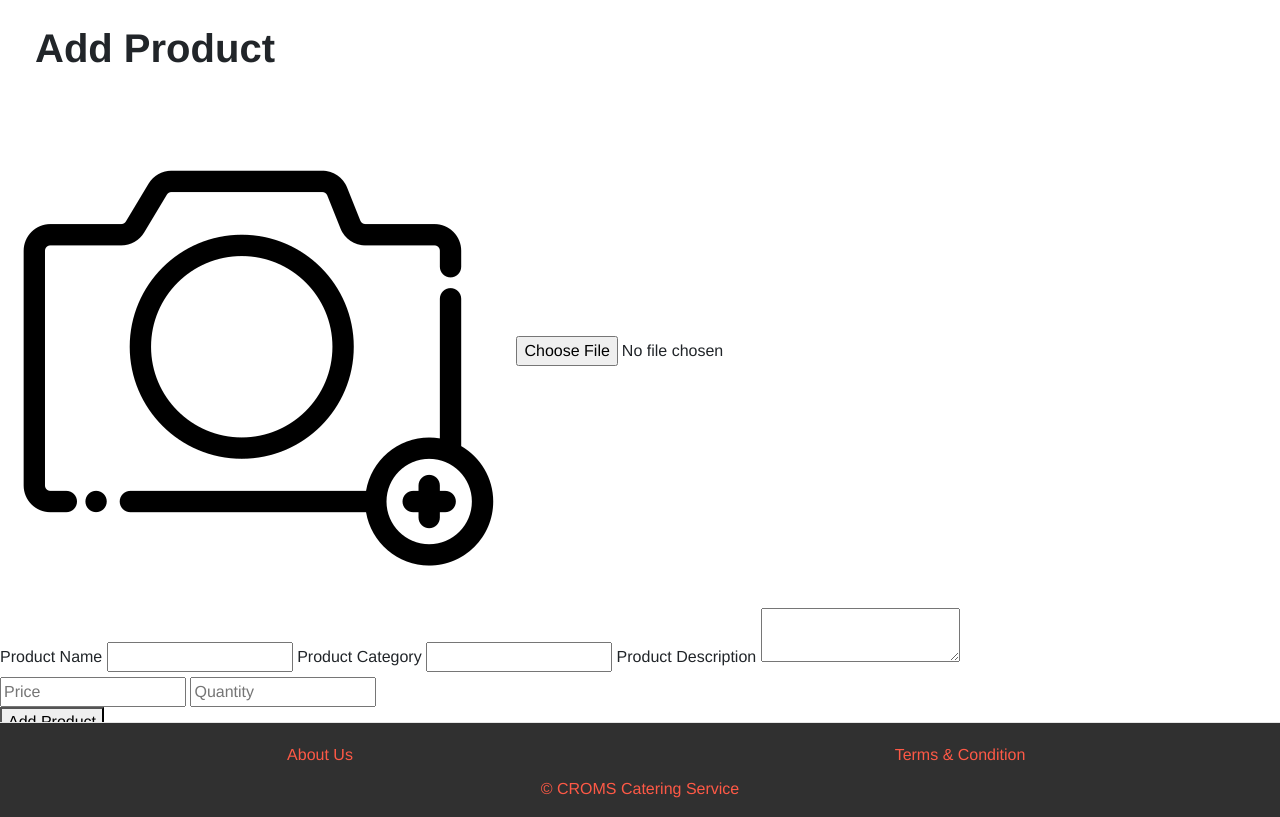
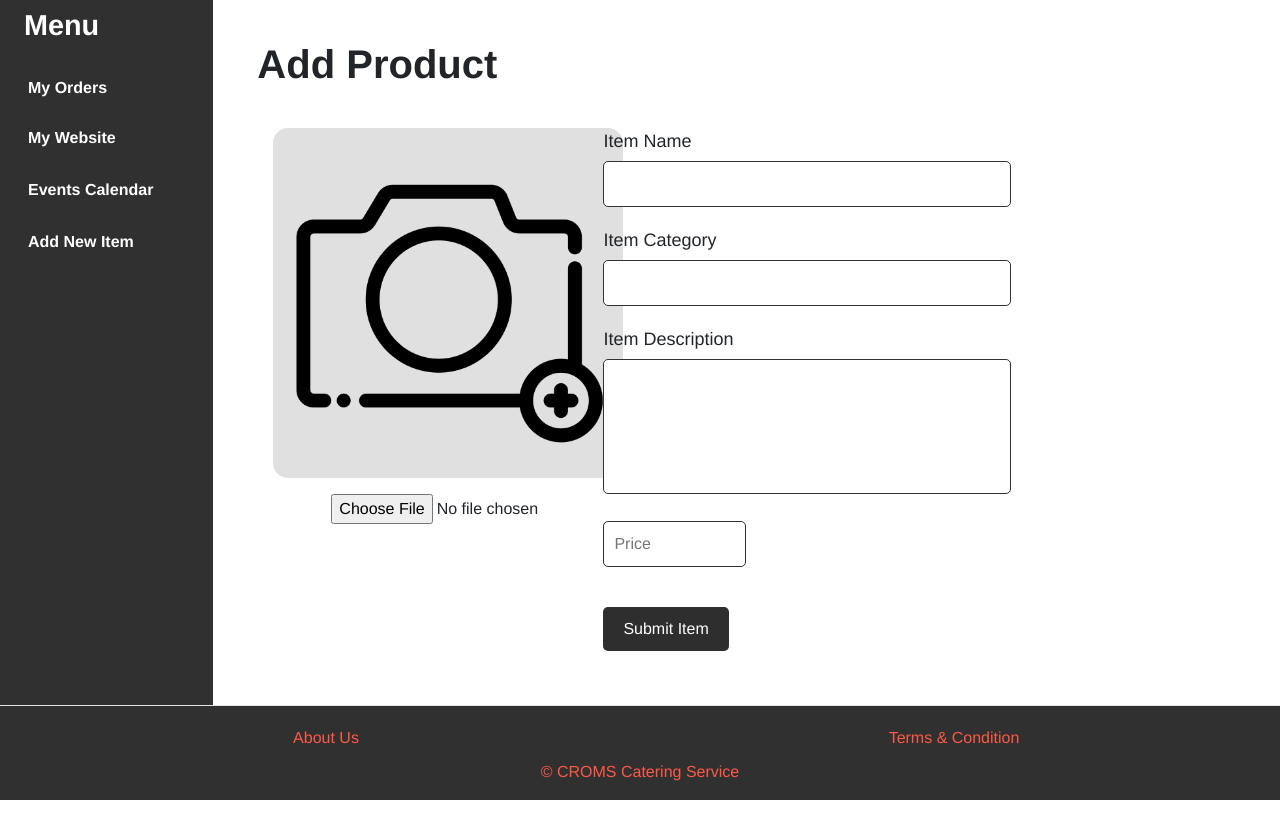
Before and after one commit to KimGabs/IS139-Catering-Website, a PHP site: page /admin/addProduct.php in a window 1280 px wide; the page is wider, and only the part inside the window is pictured. Run offline with PHP 8.4, Linux system fonts and the light colour scheme.

Commit message:
Added menu page and "Add new product" page

```diff
--- a/PHP/admin/addProduct.php
+++ b/PHP/admin/addProduct.php
@@ -1,24 +1,24 @@
 <?php
 	include_once 'header.php';
+    include_once '../../includes/adminSidePanel.inc.php';
 ?>
 	<main>
+		<section class="add-product-form">
         <h1>Add Product</h1>
-		<section class="add-product-form">
             <form action="../../includes/addProduct.inc.php" method="POST" enctype="multipart/form-data">
                 <div class="add-product-form-left">
                     <img id="preview" src="../../img/add-image.png" alt="your image" />
                     <input accept="image/*" type='file' id="image" name="image">
                 </div>
                 <div class="add-product-form-right">
-                    <label for="name">Product Name</label>
+                    <label for="name">Item Name</label>
                     <input type="text" name="name" id="name">
-                    <label for="name">Product Category</label>
+                    <label for="name">Item Category</label>
                     <input type="text" name="category" id="category">
-                    <label for="description">Product Description</label>
+                    <label for="description">Item Description</label>
                     <textarea name="desc" id="description"></textarea>
                     <div class="add-product-form-right-2">
                         <input type="number" name="price" id="price" min="0" step=".01" placeholder="Price">
-                        <input type="number" name="quantity" id="quantity" min="0" placeholder="Quantity">
                     </div>
                     <div class="error">
                     <?php
@@ -44,7 +44,7 @@
                         }
                     ?>
                     </div>
-                    <button type="submit" name="submit">Add Product</button>
+                    <button type="submit" name="submit">Submit Item</button>
                 </div>
             </form>
 		</section>
--- a/PHP/admin/header.php
+++ b/PHP/admin/header.php
@@ -21,6 +21,7 @@
 	<link rel="stylesheet" href="../../css/style.css">
 	<link rel="stylesheet" href="../../css/admin.css">
 	<link rel="stylesheet" href="../../css/profile-dropdown.css">
+	<link rel="stylesheet" href="../../css/addProduct.css">
 </head>
 <body>
 <header>
--- a/PHP/public/header.php
+++ b/PHP/public/header.php
@@ -23,6 +23,7 @@
 	<link rel="stylesheet" href="../../css/profile-dropdown.css">
 	<link rel="stylesheet" href="../../css/addProduct.css">
 	<link rel="stylesheet" href="../../css/cart.css">
+	<link rel="stylesheet" href="../../css/menu.css">
 	<link rel="stylesheet" href="../../css/aboutUs.css">
 	<link rel="stylesheet" href="../../css/contactUs.css">
 </head>
--- a/css/addProduct.css
+++ b/css/addProduct.css
@@ -2,15 +2,16 @@
     display: flex;
     flex-direction: column;
     background-color: #fff;
-    align-items: center;
     justify-content: center;
     margin-right: auto;
-    margin-left: auto;
-    margin-bottom: 80px;
     padding: 2em 2em 2em;
     border-radius: 20px;
     width: 70%;
     max-width: 70em;
+}
+
+.add-product-form h1{
+  margin: 0.2em 0 1em 0;
 }
 
 .add-product-form-left {
@@ -39,7 +40,7 @@
   .add-product-form-right textarea {
     font-size: 16px;
     border-radius: 5px;
-    border: 1px solid pink;
+    border: 1px solid rgb(50, 50, 50);
     resize: none;
     outline: none;
     width: 100%;
@@ -75,22 +76,23 @@
     margin-right: auto;
     margin-left: auto;
     padding: 10px 20px;
-    background-color: #ffa4bc;
+    background-color: #2e2e2e;
     color: white;
     border: none;
     border-radius: 5px;
     font-size: 16px;
     cursor: pointer;
+    transition: background-color 0.2s ease-in;
   }
 
   .add-product-form button:hover {
-    background-color: #fa5d94;
+    background-color: #0D6EFD;
   }
 
   .add-product-form img{
-    height: 300px;
-    width: auto;
-    background-color: #ffb0cc;
+    height: auto;
+    width: 350px !important;
+    background-color: #e0e0e0;
     border-radius: 15px;
     margin-left: 1em;
     margin-bottom: 1em;
--- a/includes/addProduct.inc.php
+++ b/includes/addProduct.inc.php
@@ -16,10 +16,9 @@ if (isset($_POST["submit"])) {
     $productName = $_POST["name"];
     $productDesc = $_POST["desc"];
     $productPrice = $_POST["price"];
-    $productQuantity = $_POST["quantity"];
     $productCatergory = strtolower($_POST["category"]);
 
-    if(emptyInputProduct($productName, $productDesc, $productCatergory, $productPrice, $productQuantity) !== false){
+    if(emptyInputProduct($productName, $productDesc, $productCatergory, $productPrice) !== false){
         header("location: ../PHP/admin/addProduct.php?error=emptyinput");
         exit();
     }
@@ -31,7 +30,7 @@ if (isset($_POST["submit"])) {
         exit();
     }
 
-    addProduct($conn, $productName, $productDesc, $productCatergory, $productPrice, $productQuantity, $imagePath);
+    addProduct($conn, $productName, $productDesc, $productCatergory, $productPrice, $imagePath);
     header("location: ../PHP/admin/addProduct.php?addProduct=success");
 }
 
--- /dev/null
+++ b/includes/adminSidePanel.inc.php
@@ -0,0 +1,45 @@
+<?php
+echo '<div class=\'container-fluid\'>
+    <div class=\'row flex-nowrap\'>
+        <div class=\'col-auto col-md-3 col-xl-2 px-sm-2 px-0\' style=\'background-color: #303030;\'>
+            <div class=\'d-flex flex-column align-items-center align-items-sm-start px-3 pt-1 text-white min-vh-100\'>
+                <a href=\'#\' class=\'d-flex align-items-center pb-3 mb-md-0 me-md-auto text-white text-decoration-none\'>
+                    <span class=\'d-none d-sm-inline\' style=\'font-weight: bold;font-size: 1.8em;\'>Menu</span>
+                </a>
+                <ul class=\'nav nav-pills flex-column mb-sm-auto mb-0 align-items-center align-items-sm-start\' id=\'menu\'>
+                    <li class=\'nav-item\'>
+                        <a href=\'manageOrders.php\' class=\'nav-link align-middle px-0\'>
+                            <i class=\'fs-5 bi-house\'></i> <span class=\'ms-1 d-none d-sm-inline\'>My Orders</span>
+                        </a>
+                    </li>
+                    <li>
+                        <a href=\'#submenu1\' data-bs-toggle=\'collapse\' class=\'nav-link px-0 align-middle\'>
+                            <i class=\'fs-4 bi-speedometer2\'></i> <span class=\'ms-1 d-none d-sm-inline\'>My Website</span> </a>
+                            <div class=\'collapse\' id=\'submenu1\' data-bs-parent=\'#menu\'>
+                                <ul class=\'nav flex-column ms-1\'>
+                                    <li class=\'w-100\'>
+                                        <a href=\'../index.php\' class=\'nav-link px-0\'> <span class=\'d-none d-sm-inline\'>Home</span></a>
+                                    </li>
+                                    <li>
+                                        <a href=\'../public/menu.php\' class=\'nav-link px-0\'> <span class=\'d-none d-sm-inline\'>Menu</span></a>
+                                    </li>
+                                    <li>
+                                        <a href=\'../public/others/aboutUs.php\' class=\'nav-link px-0\'> <span class=\'d-none d-sm-inline\'>About us</span></a>
+                                    </li>
+                                    <li>
+                                        <a href=\'../public/others/contactUs.php\' class=\'nav-link px-0\'> <span class=\'d-none d-sm-inline\'>Contact us</span></a>
+                                    </li>
+                                </ul>
+                            </div>
+                    </li>
+                    <li>
+                        <a href=\'#\' class=\'nav-link px-0 align-middle\'>
+                            <i class=\'fs-4 bi-people\'></i> <span class=\'ms-1 d-none d-sm-inline\'>Events Calendar</span> </a>
+                    </li>
+                    <li>
+                        <a href=\'addProduct.php\' class=\'nav-link px-0 align-middle\'>
+                            <i class=\'fs-4 bi-people\'></i> <span class=\'ms-1 d-none d-sm-inline\'>Add New Item</span> </a>
+                    </li>
+                </ul>
+            </div>
+        </div>';
```
Also changed, not shown: PHP/admin/manageOrders.php (+1 -41 lines), PHP/public/menu.php (+2 -13 lines), css/menu.css (added, +142 -0 lines), includes/functions.inc.php (+5 -5 lines), PHP/admin/admin-dashboard.inc.php (deleted), img/products/64bf837e2c329-beef-salpicao.jpeg (added), img/products/64bf85c0474df-butter-chicken.jpeg (added), img/products/apple.png (deleted), img/products/mango.jpeg (deleted).
